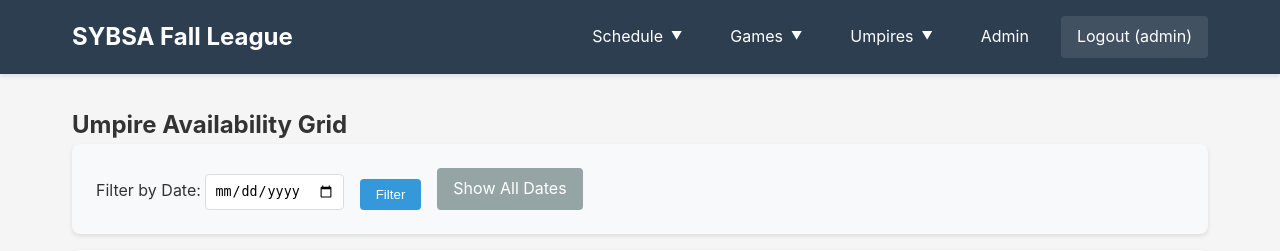
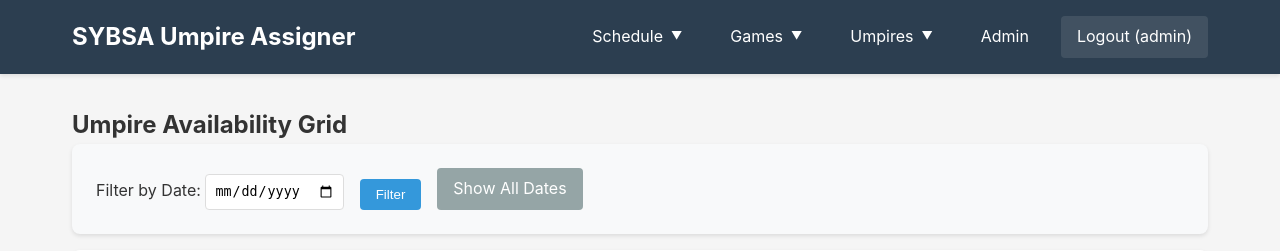
Before and after one commit to pantheonsteve/sybsa-umpire-assignment-platform, a Django app: page /availability-grid/ in a window 1280 px wide. Shown: the top 251 px of the page. Run offline with Django 5.2, Linux system fonts and the light colour scheme; a user stored in the database is signed in; data comes from the database, SQL or seed files in the repository.

Commit message:
Update header title from "SYBSA Fall League" to "SYBSA Umpire Assigner"
Made-with: Cursor

```diff
--- a/assignments/templates/assignments/base.html
+++ b/assignments/templates/assignments/base.html
@@ -669,7 +669,7 @@
     </script>
     <header class="header">
         <div class="header-content">
-            <h1>SYBSA Fall League</h1>
+            <h1>SYBSA Umpire Assigner</h1>
             <button class="mobile-menu-toggle" onclick="toggleMobileMenu()">☰</button>
             <nav class="nav" id="mobile-nav">
                 {% if user.is_authenticated %}
```
